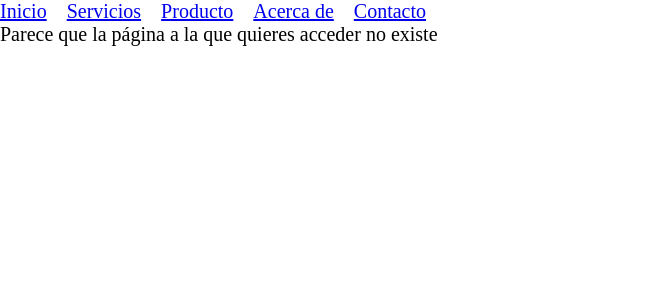
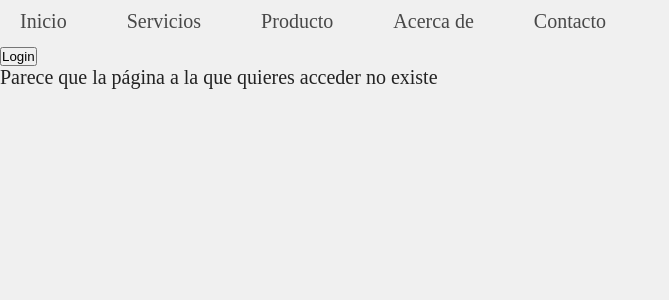
Before and after one commit to WilsonMachado/bit02spa, a React (Vite) app: page / in a window 1280 px wide. Shown: the top 300 px of the page, without its empty margins (0-669 px from the left). Built offline with nearby package versions, Linux system fonts and the light colour scheme.

Commit message:
se establecen las bases del login. Falta integrar con localstorage y useEffect (repasar)

```diff
--- a/src/App.css
+++ b/src/App.css
@@ -11,6 +11,14 @@ html{
 
 body{
     font-size: 2rem;
+    background-color: #f0f0f0;
+    color: #222222;
+}
+
+a{
+    text-decoration: none;
+    color: #484848;
+    padding: 10px 20px;
 }
 
 .navegacion{
--- a/src/App.jsx
+++ b/src/App.jsx
@@ -1,7 +1,10 @@
 import './App.css';
+
+import { useState } from 'react';
 import { BrowserRouter, Routes, Route } from 'react-router-dom';
 
 import {Navegacion} from './components/Navegacion';
+import { RouteWatchdog } from './components/RouteWatchdog';
 
 import { HomePage } from './components/Pages/HomePage';
 import { ServicePage } from './components/Pages/ServicePage';
@@ -11,13 +14,44 @@ import { ContactPage } from './components/Pages/ContactPage';
 import { NotFoundPage } from './components/Pages/NotFoundPage';
 
 function App() {
+
+  const [user, setUser] = useState(null); // Aquí se alamacenará la sesión del usuario
+
+  const login = () => {                   // Función para iniciar sesión
+    // TODO: almacenar los datos de usuario en localstorage. Si hay datos de sesión en localstorage, usuario logueado.
+    setUser( {
+      id: 1,
+      username: 'Wilson',
+      email: 'hola@hola.com',
+      password: '1234',
+    });
+
+  };
+
+    // TODO: borrar la sesión del usuario en el localstorage, pero mantener usuarios registrados. En mi app, una cosa es estar logueado y otra es estar registrado
+  const logout = () => setUser(null);     // Función para cerrar sesión
+
+
   return (<BrowserRouter>
 
             <Navegacion/>
+
+
+            { // Este botón permite realizar el proceso de login o de logout
+              // TODO: componente formulario que recibe datos de registro y almacena en localstorage
+              user ? <button onClick={logout}>Logout</button>
+              : <button onClick={login}>Login</button>
+
+            }
+
             <Routes>
               <Route path='/bit02spa' element={<HomePage/>} />
               <Route path='/bit02spa/servicios' element={<ServicePage/>} />
-              <Route path='/bit02spa/productos' element={<ProductPage/>} />
+              <Route path='/bit02spa/productos' element={
+                <RouteWatchdog user={user}>
+                  <ProductPage/>
+                </RouteWatchdog>
+              } />
               <Route path='/bit02spa/acerca-de' element={<AboutPage/>} />
               <Route path='/bit02spa/contacto' element={<ContactPage/>} />
               <Route path='*' element={<NotFoundPage/>}/>
--- /dev/null
+++ b/src/components/RouteWatchdog.jsx
@@ -0,0 +1,11 @@
+import { Navigate } from "react-router"
+
+export const RouteWatchdog = ({children, user, redirectTo="/bit02spa"}) => {
+
+    if(!user){
+        return <Navigate to={redirectTo} />;
+    }else{
+        return children;
+    }
+
+}
```
